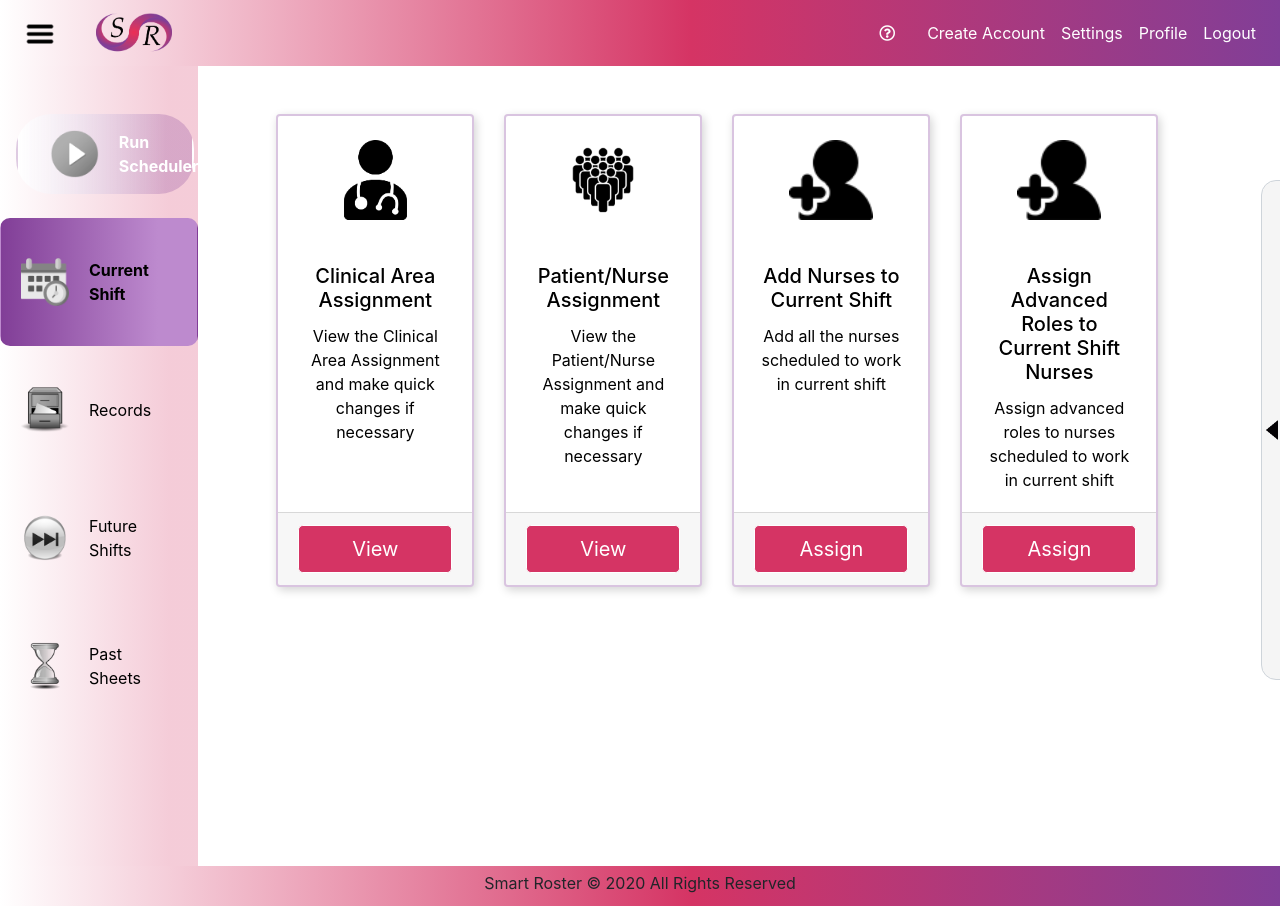
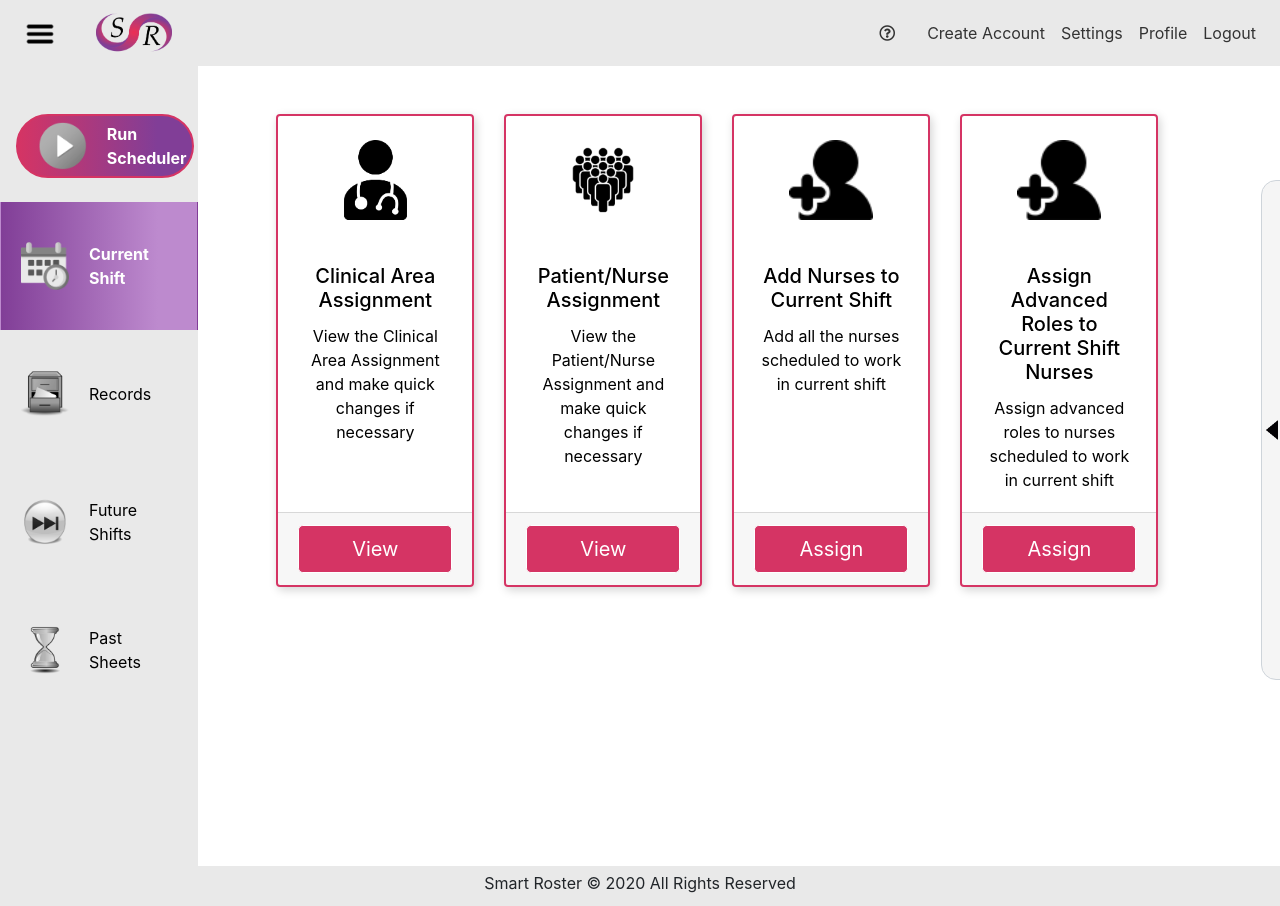
Before and after one commit to jho53/smart-roster-schedule, a Flask app: page / in a window 1280 px wide. Run offline with Flask 2, Linux system fonts and the light colour scheme; the visitor is signed in with stand-in values (Sample User, id 1); data that the repository does not hold is empty; some libraries are stand-ins or nearby versions.

Commit message:
style.css update

```diff
--- a/code/static/sass/style.scss
+++ b/code/static/sass/style.scss
@@ -143,14 +147,22 @@ table {
   height: 4rem;
   display: flex;
   align-items: center;
-  background: linear-gradient(90deg, rgba(213,52,100,1) 0%, rgba(129,62,151,1) 80%);
-  border: 2px solid #D53464;
+  background: linear-gradient(
+    90deg,
+    rgba(213, 52, 100, 1) 0%,
+    rgba(129, 62, 151, 1) 80%
+  );
+  border: 2px solid #d53464;
   color: white;
   font-weight: bold;
   width: 90%;
 
   &:hover {
-    background: linear-gradient(90deg, rgba(213,52,100,1) 0%, rgba(129,62,151,1) 80%);
+    background: linear-gradient(
+      90deg,
+      rgba(213, 52, 100, 1) 0%,
+      rgba(129, 62, 151, 1) 80%
+    );
     color: white;
     transition: 0.1s ease-in;
   }
@@ -202,124 +222,14 @@ table {
 
 .btn-outline-custom {
   background-color: transparent;
-  border: 2px solid #D53464;
-  color: #D53464;
+  border: 2px solid #d53464;
+  color: #d53464;
 
   &:hover {
-    background-color: #D53464;
+    background-color: #d53464;
     color: white;
   }
 }
-
-/* Navbar */
-.navbar_custom {
-  background: linear-gradient(90deg, rgba(255,255,255,1) 0%, rgba(213,52,100,1) 54%, rgba(129,62,151,1) 100%);
-}
-
-.navbar_text {
-  color: white;
-
-  &:hover {
-    color: pink;
-  }
-
-  &.current_link {
-    color: yellow;
-  }
-}
-
-/* Main Page */
-
-.button_custom {
-  background-color: #D53464;
-  border-color: white;
-  color: white;
-
-  &:hover {
-    background-color: #813E97;
-    border-color: white;
-    color: white;
-  }
-}
-
-.custom_card_img {
-  height: 80px;
-  transition: 0.4s;
-  margin: 1.5rem;
-}
-
-.card_custom {
-  background-color: white;
-  transition: 0.4s ease-in;
-  width: 18rem;
-  border: 2px solid rgba(129,62,151,0.3);
-
-  &:hover {
-    background-color: rgba(129,62,151,0.4);
-    .custom_card_img {
-      height: 96px;
-      transition: 0.4s;
-      margin: 1rem;
-    }
-  }
-}
-
-.run_tab_custom {
-  height: 5rem;
-  display: flex;
-  align-items: center;
-  background: linear-gradient(90deg, rgba(255,255,255,1) 0%, rgba(129,62,151,0.25) 85%);
-  border-color: transparent;
-  padding-left: 2rem;
-  margin: 0px;
-
-  &:hover {
-    background: linear-gradient(90deg, rgba(129,62,151,0.25) 0%, rgba(129,62,151,0.6) 85%);
-    font-size: larger;
-    font-weight: bolder;
-    color: white;
-    transition: 0.1s;
-  }
-}
-
-.tab_custom {
-  height: 8rem;
-  display: flex;
-  align-items: center;
-  background-color: transparent;
-  border-color: transparent;
-  border-radius: 10px;
-  margin: 0rem;
-
-  &.active {
-    background-color: white;
-    border-color: transparent;
-    color: black;
-
-    &:hover {
-      background-color: white;
-    }
-  }
-
-  &:hover {
-    background-color: transparent;
-    border-color: transparent;
-    border-radius: 0px;
-    font-size: larger;
-    font-weight: bolder;
-    transition: 0.1s ease-in;
-  }
-}
-
-.tab_image_custom {
-  height: 3rem;
-  width: auto;
-}
-
-.tab_menu_custom {
-  background: linear-gradient(90deg, rgba(255,255,255,1) 0%, rgba(213,52,100,0.25) 85%);
-}
-
 
 /* Sidebar */
 
--- a/code/static/style.css
+++ b/code/static/style.css
@@ -135,7 +135,7 @@ table {
   display: flex;
   align-items: center;
   background: linear-gradient(90deg, #d53464 0%, #813e97 80%);
-  border: 2px solid #D53464;
+  border: 2px solid #d53464;
   color: white;
   font-weight: bold;
   width: 90%;
@@ -189,112 +189,12 @@ table {
 
 .btn-outline-custom {
   background-color: transparent;
-  border: 2px solid #D53464;
-  color: #D53464;
+  border: 2px solid #d53464;
+  color: #d53464;
 }
 .btn-outline-custom:hover {
-  background-color: #D53464;
+  background-color: #d53464;
   color: white;
-}
-
-/* Navbar */
-.navbar_custom {
-  background: linear-gradient(90deg, white 0%, #d53464 54%, #813e97 100%);
-}
-
-.navbar_text {
-  color: white;
-}
-.navbar_text:hover {
-  color: pink;
-}
-.navbar_text.current_link {
-  color: yellow;
-}
-
-/* Main Page */
-.button_custom {
-  background-color: #D53464;
-  border-color: white;
-  color: white;
-}
-.button_custom:hover {
-  background-color: #813E97;
-  border-color: white;
-  color: white;
-}
-
-.custom_card_img {
-  height: 80px;
-  transition: 0.4s;
-  margin: 1.5rem;
-}
-
-.card_custom {
-  background-color: white;
-  transition: 0.4s ease-in;
-  width: 18rem;
-  border: 2px solid rgba(129, 62, 151, 0.3);
-}
-.card_custom:hover {
-  background-color: rgba(129, 62, 151, 0.4);
-}
-.card_custom:hover .custom_card_img {
-  height: 96px;
-  transition: 0.4s;
-  margin: 1rem;
-}
-
-.run_tab_custom {
-  height: 5rem;
-  display: flex;
-  align-items: center;
-  background: linear-gradient(90deg, white 0%, rgba(129, 62, 151, 0.25) 85%);
-  border-color: transparent;
-  padding-left: 2rem;
-  margin: 0px;
-}
-.run_tab_custom:hover {
-  background: linear-gradient(90deg, rgba(129, 62, 151, 0.25) 0%, rgba(129, 62, 151, 0.6) 85%);
-  font-size: larger;
-  font-weight: bolder;
-  color: white;
-  transition: 0.1s;
-}
-
-.tab_custom {
-  height: 8rem;
-  display: flex;
-  align-items: center;
-  background-color: transparent;
-  border-color: transparent;
-  border-radius: 10px;
-  margin: 0rem;
-}
-.tab_custom.active {
-  background-color: white;
-  border-color: transparent;
-  color: black;
-}
-.tab_custom.active:hover {
-  background-color: white;
-}
-.tab_custom:hover {
-  background-color: transparent;
-  border-color: transparent;
-  border-radius: 0px;
-  font-size: larger;
-  font-weight: bolder;
-  transition: 0.1s ease-in;
-}
-
-.tab_image_custom {
-  height: 3rem;
-  width: auto;
-}
-
-.tab_menu_custom {
-  background: linear-gradient(90deg, white 0%, rgba(213, 52, 100, 0.25) 85%);
 }
 
 /* Sidebar */
```
Also changed, not shown: other parts of code/static/sass/style.scss (+39 -19 lines), other parts of code/static/style.css (+20 -19 lines), 2 other files.
